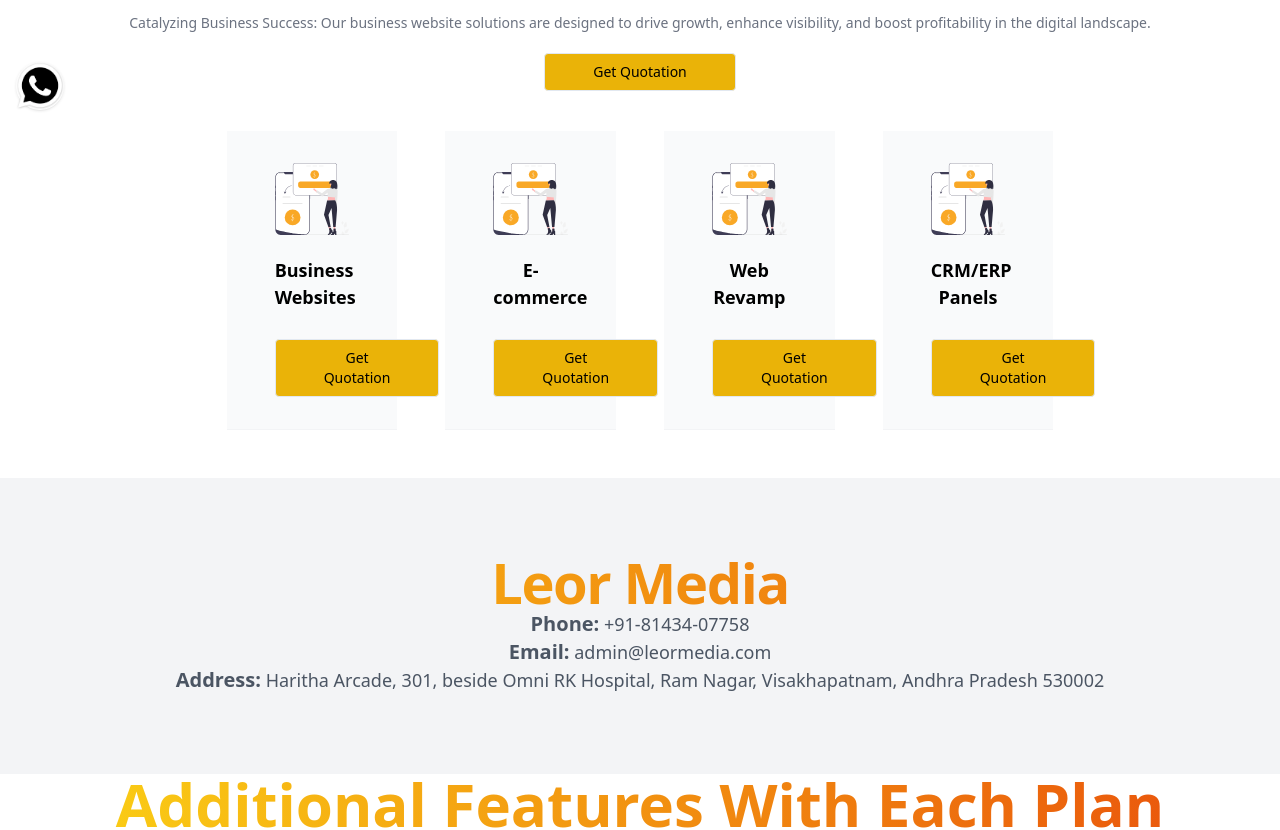
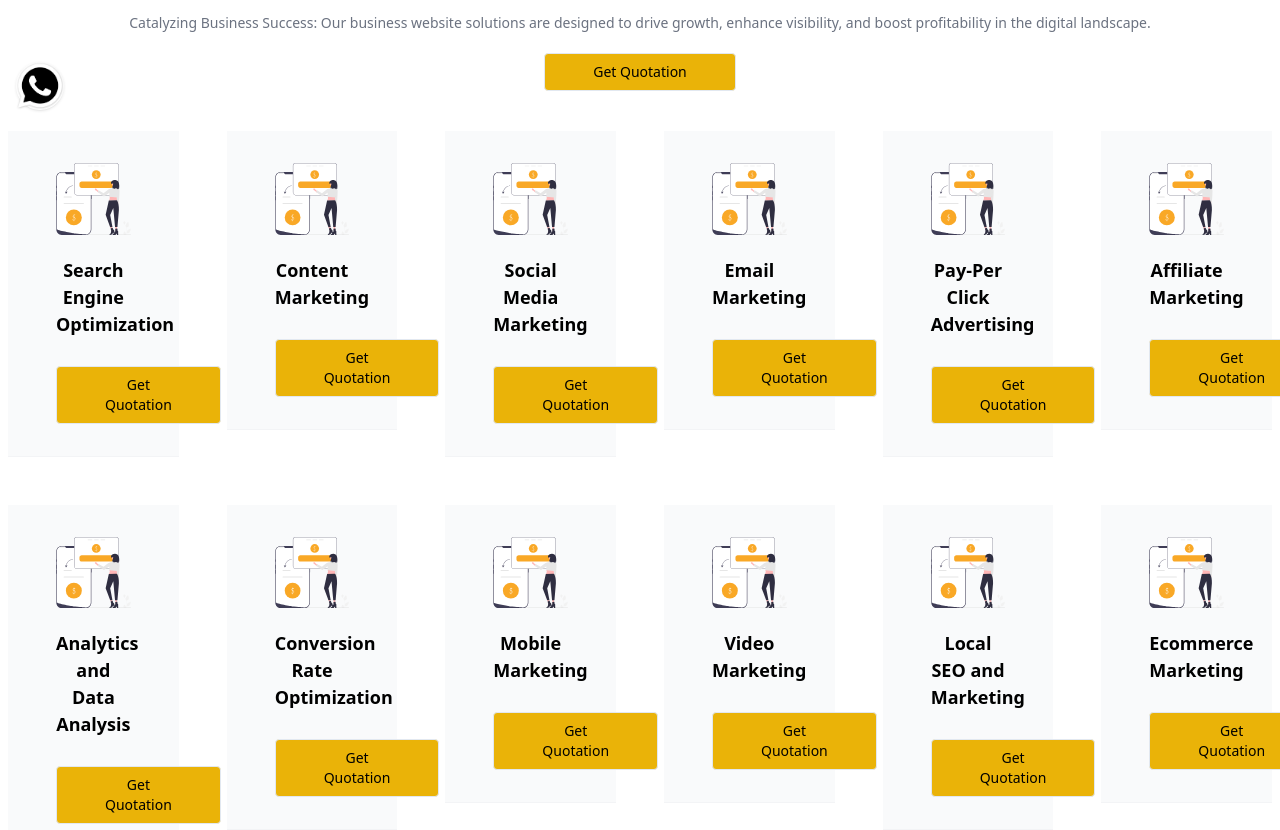
Before and after one commit to akhilthej/LeorMedia, a React (Create React App) app: page /social-media-marketing-company in a window 1280 px wide. Shown: the part 606-1436 px from the top of the page. Built offline with nearby package versions, Linux system fonts and the light colour scheme.

Commit message:
Chandu_1

```diff
--- a/src/routes/DigitalMarketing/DigitalMarketing.jsx
+++ b/src/routes/DigitalMarketing/DigitalMarketing.jsx
@@ -33,27 +33,93 @@ import {
   const digitalmarketingservices = [
     {
       image: FixedPrice, // Replace with the actual image source
-      title: 'Business Websites',
-      slug: '/best-website-for-business',
+      title: 'Search Engine Optimization',
+      slug: '/search-engine-optimization',
       buttonText: 'Get Quotation',
     },
 
     {
       image: FixedPrice, // Replace with the actual image source
-      title: 'E-commerce',
-      slug: '/ecommerce-website-india',
+      title: 'Content Marketing',
+      slug: '/best-content-marketing-service',
       buttonText: 'Get Quotation',
     },
     {
       image: FixedPrice, // Replace with the actual image source
-      title: 'Web Revamp',
-      slug: '/website-rebuild',
+      title: 'Social Media Marketing',
+      slug: '/social-media-marketing-services',
       buttonText: 'Get Quotation',
     },
     {
       image: FixedPrice, // Replace with the actual image source
-      title: 'CRM/ERP Panels',
-      slug: '/control-center-for-business',
+      title: 'Email Marketing',
+      slug: '/email-marketing-services',
+      buttonText: 'Get Quotation',
+    },
+    {
+      image: FixedPrice, // Replace with the actual image source
+      title: 'Pay-Per Click Advertising',
+      slug: '/pay-per-click-advertising-services',
+      buttonText: 'Get Quotation',
+    },
+    {
+      image: FixedPrice, // Replace with the actual image source
+      title: 'Affiliate Marketing',
+      slug: '/affiliate-marketing-services',
+      buttonText: 'Get Quotation',
+    },
+    {
+      image: FixedPrice, // Replace with the actual image source
+      title: 'Analytics and Data Analysis',
+      slug: '/best-analytics-and-data-analysis-services',
+      buttonText: 'Get Quotation',
+    },
+    {
+      image: FixedPrice, // Replace with the actual image source
+      title: 'Conversion Rate Optimization',
+      slug: '/best-conversion-rate-optimization',
+      buttonText: 'Get Quotation',
+    },
+    {
+      image: FixedPrice, // Replace with the actual image source
+      title: 'Mobile Marketing',
+      slug: '/best-mobile-marketing-services',
+      buttonText: 'Get Quotation',
+    },
+    {
+      image: FixedPrice, // Replace with the actual image source
+      title: 'Video Marketing',
+      slug: '/best-video-marketing-services',
+      buttonText: 'Get Quotation',
+    },
+    {
+      image: FixedPrice, // Replace with the actual image source
+      title: 'Local SEO and Marketing',
+      slug: '/best-local-seo-and-marketing-services',
+      buttonText: 'Get Quotation',
+    },
+    {
+      image: FixedPrice, // Replace with the actual image source
+      title: 'Ecommerce Marketing',
+      slug: '/best-ecommerce-marketing-services',
+      buttonText: 'Get Quotation',
+    },
+    {
+      image: FixedPrice, // Replace with the actual image source
+      title: 'Marketing Automation',
+      slug: '/best-marketing-automation-services',
+      buttonText: 'Get Quotation',
+    },
+    {
+      image: FixedPrice, // Replace with the actual image source
+      title: 'Remarketing and Retargeting',
+      slug: '/best-remarketing-and-retargeting-services',
+      buttonText: 'Get Quotation',
+    },
+    {
+      image: FixedPrice, // Replace with the actual image source
+      title: 'Influencer Marketing',
+      slug: '/best-influencer-marketing-services',
       buttonText: 'Get Quotation',
     },
   ];
```
